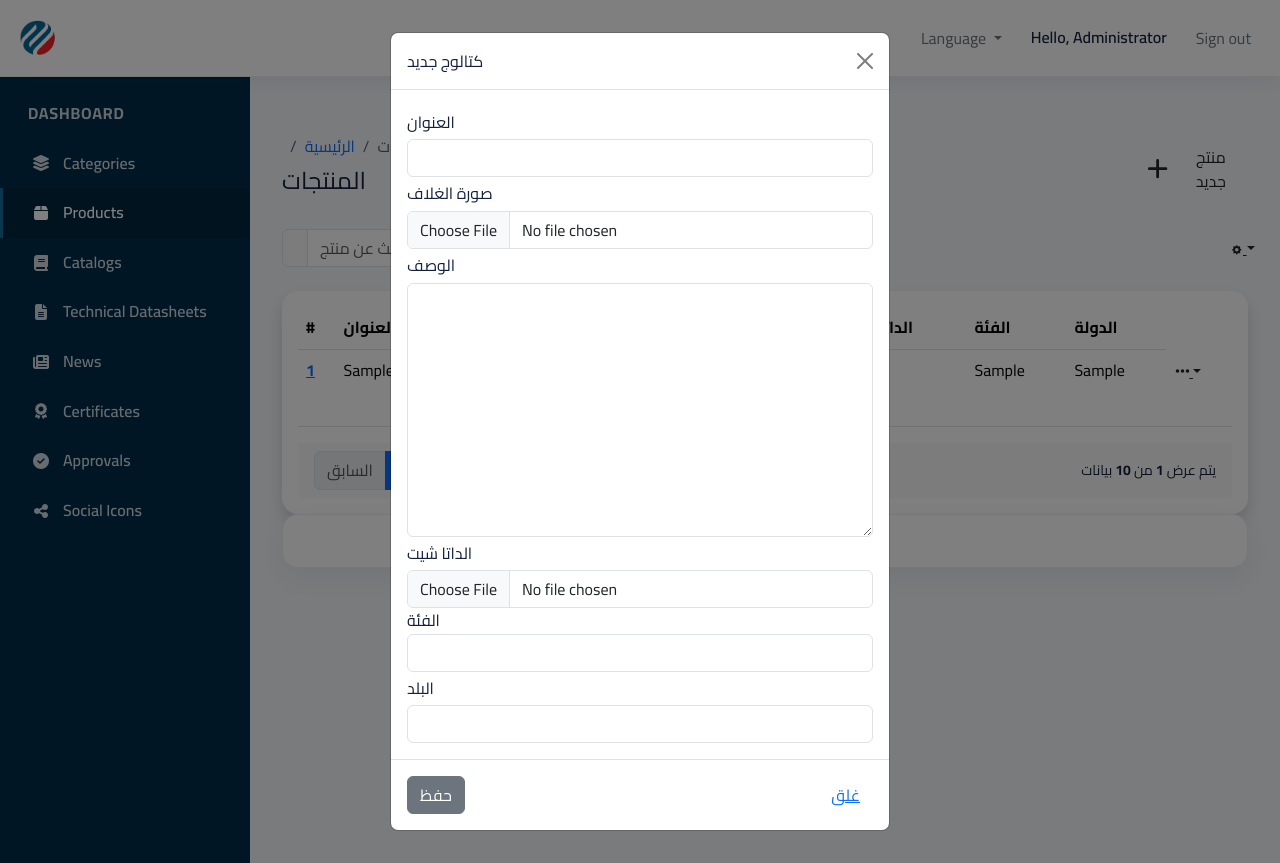
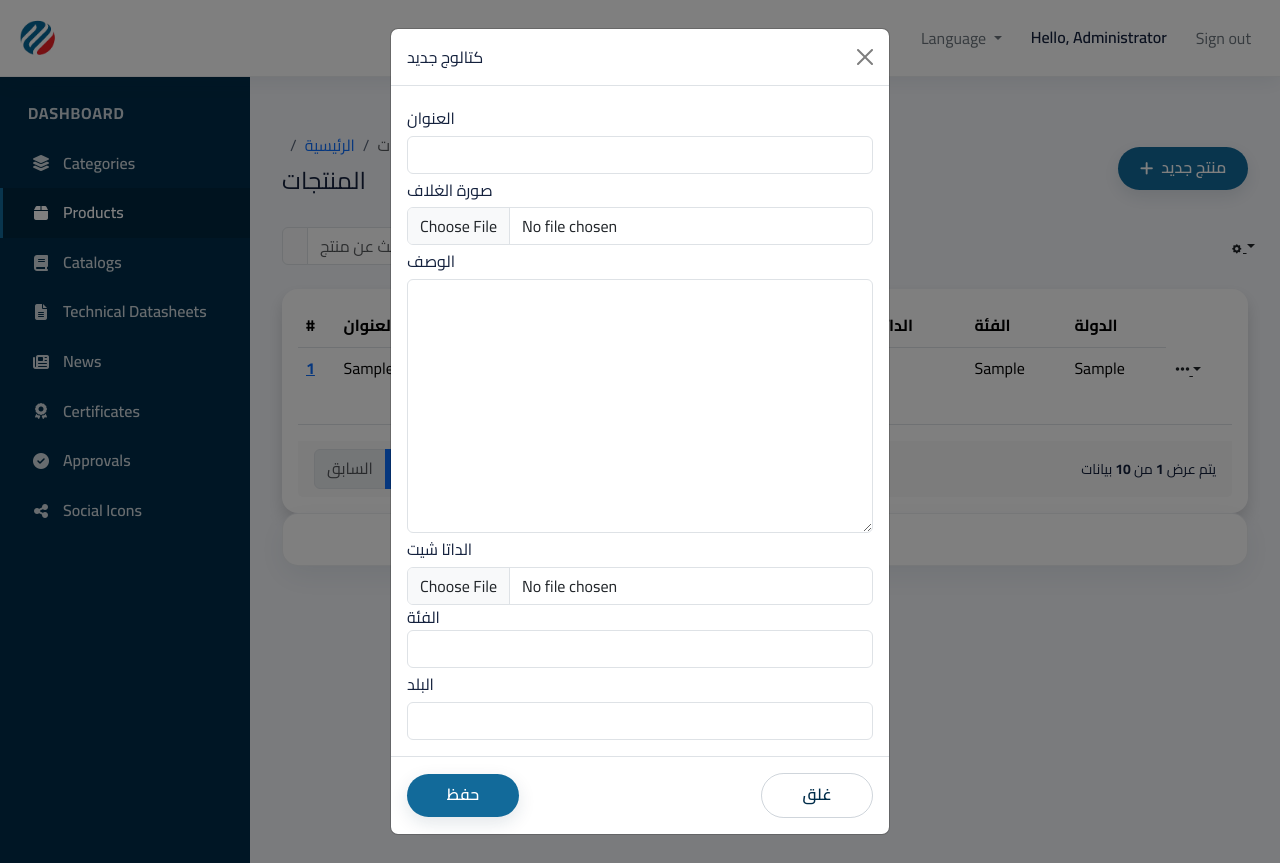
Before and after one commit to Mouawia12/flaskproject, a Flask app: page /ControlPanel/products/?page=1&lang=en in a window 1280 px wide, after a click on "منتج جديد". Run offline with Flask 3, Linux system fonts and the light colour scheme; a user stored in the database is signed in; tables that the repository leaves empty hold one stand-in row (values such as "Sample post"); grey boxes marked "Sample" are stand-in pictures; some libraries are stand-ins or nearby versions; some web fonts are replaced.

Commit message:
Fix product category navigation and refresh admin buttons

```diff
--- a/noblepaints/static/css/admin.css
+++ b/noblepaints/static/css/admin.css
@@ -144,3 +144,74 @@ html[dir="rtl"] .admin-sidebar__nav a:hover,
 html[dir="rtl"] .admin-sidebar__nav a.active {
     border-right-color: var(--brand-primary);
 }
+
+.btn-admin {
+    border: none;
+    border-radius: 999px;
+    padding: 0.55rem 1.35rem;
+    font-weight: 600;
+    display: inline-flex;
+    align-items: center;
+    justify-content: center;
+    gap: 0.5rem;
+    cursor: pointer;
+    transition: transform 0.15s ease, box-shadow 0.2s ease, background 0.2s ease, color 0.2s ease;
+    box-shadow: 0 6px 18px rgba(17, 46, 77, 0.12);
+    text-decoration: none;
+}
+
+.btn-admin:focus-visible {
+    outline: 3px solid rgba(18, 106, 154, 0.35);
+    outline-offset: 2px;
+}
+
+.btn-admin i {
+    font-size: 0.95rem;
+}
+
+.btn-admin--primary {
+    background: var(--brand-primary);
+    color: #ffffff;
+}
+
+.btn-admin--primary:hover,
+.btn-admin--primary:focus {
+    background: #0f5c87;
+    color: #ffffff;
+    box-shadow: 0 10px 24px rgba(17, 46, 77, 0.2);
+}
+
+.btn-admin--danger {
+    background: var(--brand-accent);
+    color: #ffffff;
+}
+
+.btn-admin--danger:hover,
+.btn-admin--danger:focus {
+    background: #9c1824;
+    color: #ffffff;
+    box-shadow: 0 10px 24px rgba(190, 30, 45, 0.25);
+}
+
+.btn-admin--ghost {
+    background: transparent;
+    color: var(--brand-secondary);
+    border: 1px solid rgba(17, 46, 77, 0.2);
+    box-shadow: none;
+}
+
+.btn-admin--ghost:hover,
+.btn-admin--ghost:focus {
+    background: rgba(17, 46, 77, 0.08);
+    color: var(--brand-secondary);
+}
+
+.modal-footer .btn-admin {
+    min-width: 7rem;
+}
+
+@media (prefers-reduced-motion: reduce) {
+    .btn-admin {
+        transition: none;
+    }
+}
--- a/noblepaints/templates/cpanel_products.html
+++ b/noblepaints/templates/cpanel_products.html
@@ -18,10 +18,10 @@
                     <h2 class="h4">المنتجات</h2>
                 </div>
                 <div class="btn-toolbar mb-2 mb-md-0">
-                    <a id="newProject" href="#" class="btn btn-sm btn-gray-800 d-inline-flex align-items-center">
-                        <svg class="icon icon-xs me-2" fill="none" stroke="currentColor" viewBox="0 0 24 24" xmlns="http://www.w3.org/2000/svg"><path stroke-linecap="round" stroke-linejoin="round" stroke-width="2" d="M12 6v6m0 0v6m0-6h6m-6 0H6"></path></svg>
-                        <button type="button" class="btn btn-gray-800" data-bs-toggle="modal" data-bs-target="#newProjectForm">منتج جديد</button>
-                    </a>
+                    <button type="button" class="btn-admin btn-admin--primary" data-bs-toggle="modal" data-bs-target="#newProjectForm">
+                        <i class="fa fa-plus" aria-hidden="true"></i>
+                        <span>منتج جديد</span>
+                    </button>
                     <!--div class="btn-group ms-2 ms-lg-3">
                         <button type="button" class="btn btn-sm btn-outline-gray-600">Share</button>
                         <button type="button" class="btn btn-sm btn-outline-gray-600">Export</button>
@@ -264,8 +264,8 @@
                                       </select>
                                   </div>
                                   <div class="modal-footer">
-                                      <button type="button" class="btn btn-secondary editBtn">حفظ</button>
-                                      <button type="button" class="btn btn-link text-gray ms-auto" data-bs-dismiss="modal">غلق</button>
+                                      <button type="button" class="btn-admin btn-admin--primary editBtn">حفظ</button>
+                                      <button type="button" class="btn-admin btn-admin--ghost ms-auto" data-bs-dismiss="modal">غلق</button>
                                   </div>
                               </div>
                           </div>
@@ -361,8 +361,8 @@
               </select>
           </div>
           <div class="modal-footer">
-              <button type="button" class="btn btn-secondary" id="saveBtn">حفظ</button>
-              <button type="button" class="btn btn-link text-gray ms-auto" data-bs-dismiss="modal">غلق</button>
+              <button type="button" class="btn-admin btn-admin--primary" id="saveBtn">حفظ</button>
+              <button type="button" class="btn-admin btn-admin--ghost ms-auto" data-bs-dismiss="modal">غلق</button>
           </div>
       </div>
   </div>
```
Also changed, not shown: noblepaints/static/js/products.js (+24 -7 lines), noblepaints/templates/cpanel_categories.html (+8 -8 lines).
